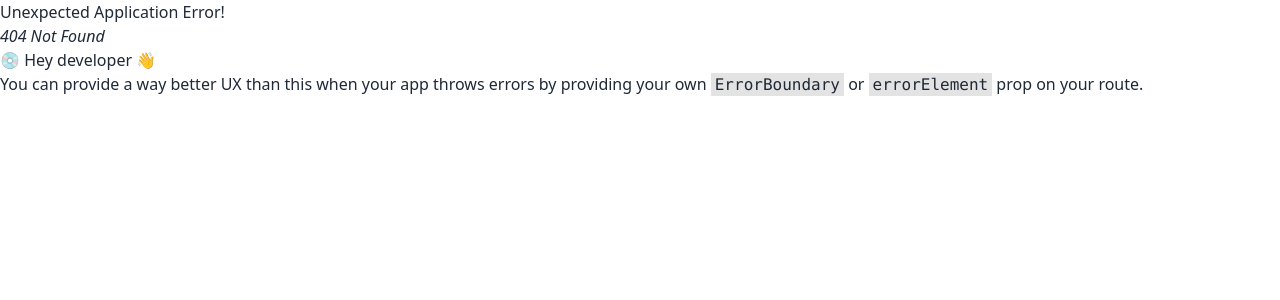
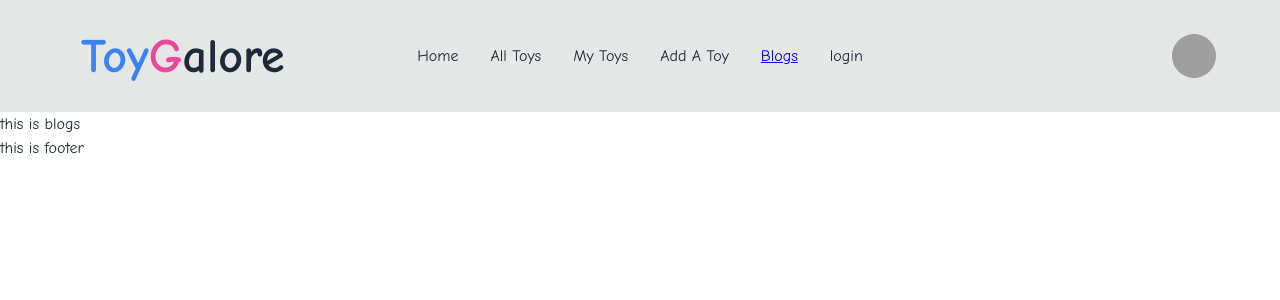
Before and after one commit to Mohosin075/toy-marketplace-client, a React (Vite) app in the folder toy-marketplace-client/: page /blogs in a window 1280 px wide. Before the commit this address had no page. Shown: the top 300 px of the page. Built offline with nearby package versions, Linux system fonts and the light colour scheme; grey boxes are pictures that could not be loaded.

Commit message:
navbar design with all routes

```diff
--- a/toy-marketplace-client/index.html
+++ b/toy-marketplace-client/index.html
@@ -4,6 +4,13 @@
     <meta charset="UTF-8" />
     <link rel="icon" type="image/svg+xml" href="/vite.svg" />
     <meta name="viewport" content="width=device-width, initial-scale=1.0" />
+    <!-- google font link -->
+    <link rel="preconnect" href="https://fonts.googleapis.com" />
+    <link rel="preconnect" href="https://fonts.gstatic.com" crossorigin />
+    <link
+      href="https://fonts.googleapis.com/css2?family=Comic+Neue:wght@400;700&display=swap"
+      rel="stylesheet"
+    />
     <title>Vite + React</title>
   </head>
   <body>
--- a/toy-marketplace-client/src/index.css
+++ b/toy-marketplace-client/src/index.css
@@ -1,3 +1,9 @@
 @tailwind base;
 @tailwind components;
 @tailwind utilities;
+
+/* google font */
+*{
+    font-family: 'Comic Neue', cursive;
+    font-weight: 500;
+}
--- /dev/null
+++ b/toy-marketplace-client/src/pages/addAToys/AddAToys.jsx
@@ -0,0 +1,10 @@
+
+const AddAToys = () => {
+    return (
+        <div>
+            Add a toys
+        </div>
+    );
+};
+
+export default AddAToys;
--- /dev/null
+++ b/toy-marketplace-client/src/pages/allToys/AllToys.jsx
@@ -0,0 +1,10 @@
+
+const AllToys = () => {
+    return (
+        <div>
+            all toys
+        </div>
+    );
+};
+
+export default AllToys;
--- /dev/null
+++ b/toy-marketplace-client/src/pages/blogs/Blogs.jsx
@@ -0,0 +1,10 @@
+
+const Blogs = () => {
+    return (
+        <div>
+            this is blogs
+        </div>
+    );
+};
+
+export default Blogs;
--- a/toy-marketplace-client/src/pages/layOut/MainLayOut.jsx
+++ b/toy-marketplace-client/src/pages/layOut/MainLayOut.jsx
@@ -4,7 +4,7 @@ import Footer from "../shared/footer/Footer";
 
 const MainLayOut = () => {
     return (
-        <div>
+        <div className="max-w-[1600px] mx-auto">
             <NavBar></NavBar>
             <Outlet></Outlet>
             <Footer></Footer>
--- /dev/null
+++ b/toy-marketplace-client/src/pages/myToys/MyToys.jsx
@@ -0,0 +1,10 @@
+
+const MyToys = () => {
+    return (
+        <div>
+            my toys
+        </div>
+    );
+};
+
+export default MyToys;
--- a/toy-marketplace-client/src/pages/shared/navBar/NavBar.jsx
+++ b/toy-marketplace-client/src/pages/shared/navBar/NavBar.jsx
@@ -1,10 +1,85 @@
+import ActiveLink from "../../../utilities/ActiveLink";
 
 const NavBar = () => {
-    return (
-        <div>
-            this is navbar
+  return (
+    <div className="navbar bg-base-300 px-3 md:px-12 lg:px-16 py-5 lg:py-8">
+      <div className="navbar-start">
+        <div className="dropdown">
+          <label tabIndex={0} className="btn btn-ghost lg:hidden">
+            <svg
+              xmlns="http://www.w3.org/2000/svg"
+              className="h-5 w-5"
+              fill="none"
+              viewBox="0 0 24 24"
+              stroke="currentColor"
+            >
+              <path
+                strokeLinecap="round"
+                strokeLinejoin="round"
+                strokeWidth="2"
+                d="M4 6h16M4 12h8m-8 6h16"
+              />
+            </svg>
+          </label>
+          <ul
+            tabIndex={0}
+            className="menu menu-compact dropdown-content mt-3 p-2 shadow bg-base-100 rounded-box w-52"
+          >
+            <li>
+              <ActiveLink to="/">Home</ActiveLink>
+            </li>
+            <li>
+              <ActiveLink to="/allToys">All Toys</ActiveLink>
+            </li>
+            <li>
+              <ActiveLink to="/myToys">My Toys</ActiveLink>
+            </li>
+            <li>
+              <ActiveLink to="/addToys">Add A Toy</ActiveLink>
+            </li>
+            <li>
+              <ActiveLink to="/blogs">Blogs</ActiveLink>
+            </li>
+            <li>
+              <ActiveLink to="/login">login</ActiveLink>
+            </li>
+          </ul>
         </div>
-    );
+        <a className="btn btn-ghost normal-case tex-xl md:text-3xl lg:text-5xl"><span className="text-blue-500 font-extrabold">Toy</span> <span className="text-pink-500 font-extrabold">G</span> alore</a>
+      </div>
+      <div className="navbar-center hidden lg:flex">
+        <ul className="menu menu-horizontal px-1">
+          <li>
+            <ActiveLink to="/">Home</ActiveLink>
+          </li>
+          <li>
+            <ActiveLink to="/allToys">All Toys</ActiveLink>
+          </li>
+          <li>
+            <ActiveLink to="/myToys">My Toys</ActiveLink>
+          </li>
+          <li>
+            <ActiveLink to="/addToys">Add A Toy</ActiveLink>
+          </li>
+          <li>
+            <ActiveLink to="/blogs">Blogs</ActiveLink>
+          </li>
+          <li>
+            <ActiveLink to="/login">login</ActiveLink>
+          </li>
+        </ul>
+      </div>
+      <div className="navbar-end">
+        <div className="w-11 h-11">
+          <img
+            className="w-full h-full rounded-full bg-center bg-cover bg-no-repeat cursor-pointer"
+            src="https://encrypted-tbn0.gstatic.com/images?q=tbn:ANd9GcRYRsKe7YCdWieiiyJ9TIizMuRRJU1JjPBzvUe6iRGWTQ&s"
+            alt=""
+          />
+        </div>
+      </div>
+    </div>
+  );
 };
 
 export default NavBar;
--- /dev/null
+++ b/toy-marketplace-client/src/utilities/ActiveLink.css
@@ -0,0 +1,4 @@
+.actives{
+    color: blue;
+    text-decoration: underline;
+}
--- /dev/null
+++ b/toy-marketplace-client/src/utilities/ActiveLink.jsx
@@ -0,0 +1,13 @@
+/* eslint-disable react/prop-types */
+import { NavLink } from "react-router-dom";
+import './ActiveLink.css'
+
+const ActiveLink = ({to, children}) => {
+  return (
+    <NavLink to={to} className={({ isActive }) => (isActive ? "actives" : "")}>
+      {children}
+    </NavLink>
+  );
+};
+
+export default ActiveLink;
```
Also changed, not shown: toy-marketplace-client/src/pages/routes/router.jsx (+24 -0 lines).
